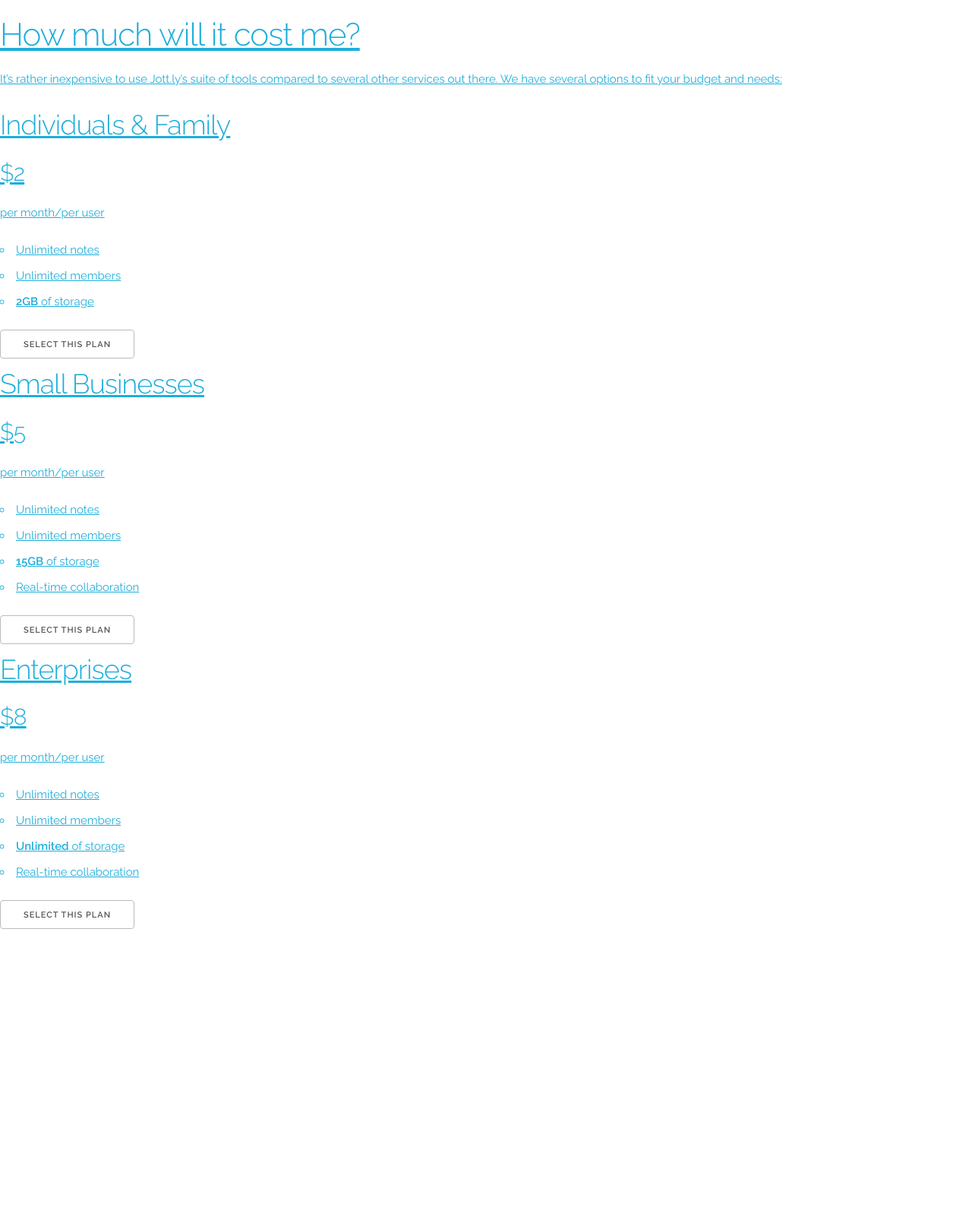
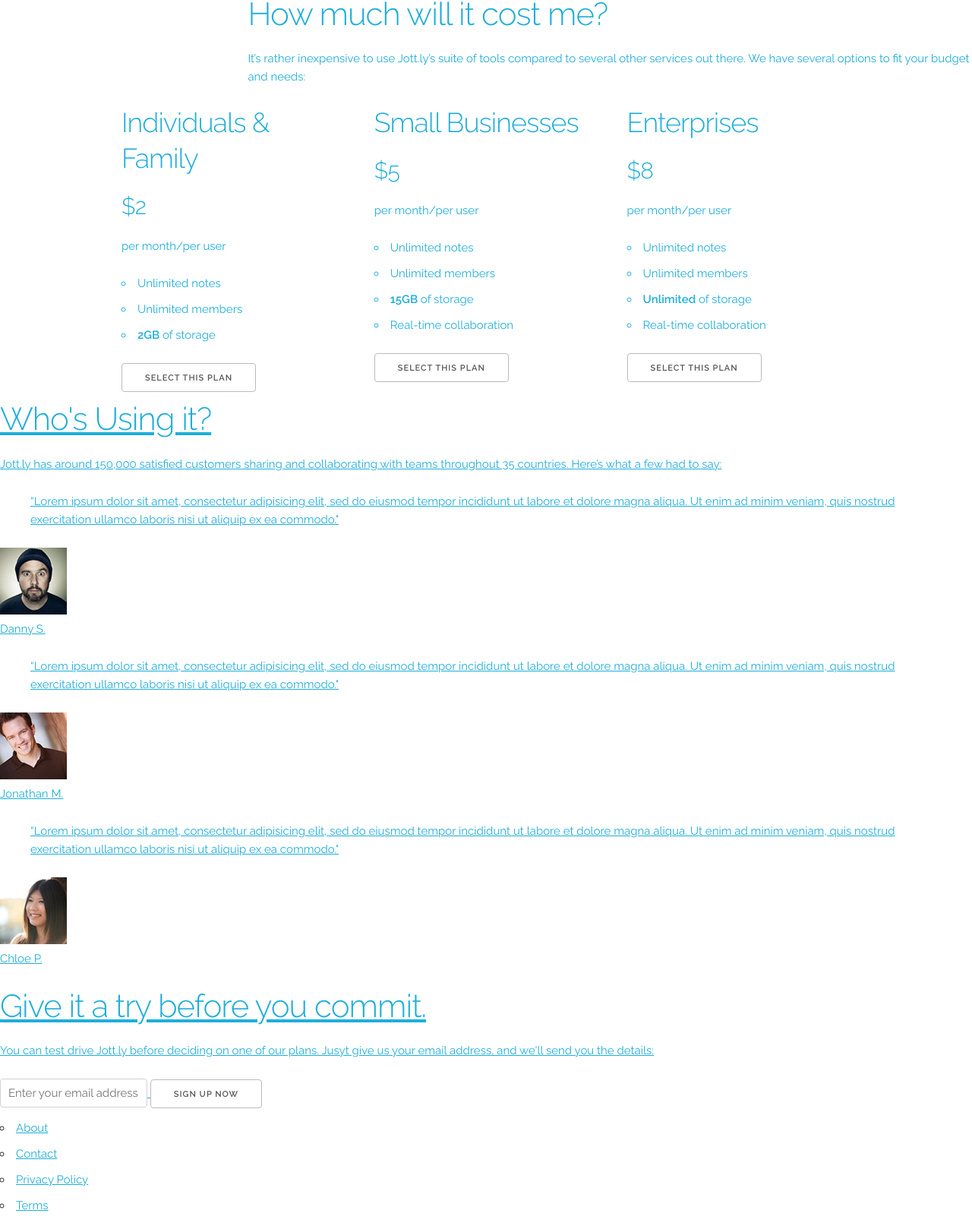
Before and after one commit to alexdaish/JOTTLY, a plain HTML site: page index.html in a window 1280 px wide. Shown: the part 1053-2671 px from the top of the page at 76% size. Before the commit the page ends 2286 px from the top, so only its background shows below. Drawn offline with Linux system fonts and the light colour scheme.

Commit message:
arranging price list with Skeleton.css

```diff
--- a/index.html
+++ b/index.html
@@ -27,30 +27,61 @@
 
 <!-- Header–––––––––––––––––––––––––––––––––––––––––––––––––– -->
   <div id="header">
-    <img src="images/logo.png" />
+    <div class="container">
+      <div class="two columns">
+        <div class="logo"><a href="#"><img src="images/logo.png" alt="Jottly" /></a>
+        </div>
+      </div>
+        <div class="ten columns">
           <nav>
             <ul>
               <li><a href="#">Sign In</li>
               <li><a href="#">Sign Up Now</li>
             </ul>
           </nav>
+        </div>
+    </div>
+
+    <div class="container">
+      <div class="nine columns"></div>
         <h1>An easier way to write &amp; collaborate</h1>
         <p>Put down the pen and paper. Jott.ly helps you organize your <strong>life, home and office</strong>. It's a simple way to store and share ideas with your loved ones, friends and colleagues.</p>
+      </div>
+      <div class="container">
+        <div class="row">
+          <div class="five columns alpha">
             <input type="email" placeholder="Enter your email"/>
+          </div>
+          <div class="four columns omega">
             <button type="submit">Sign Up Now</button>
+          </div>
+        </div>
+      </div>
   </div>
 <!-- Benefits==================================================-->
   <div id="benefits">
+  <div class="container">
+    <div class="twelve columns offset-by-two">
       <h2>What is Jott.ly exactly?</h2>
       <p>Our web application allows you to create documents with real-time editing and collaborating capabilities, while storing content and information to share with others.</p>
+    </div>
+    <div class="fourteen columns offset-by-one">
+      <img class="scale-with-grid" src="images/app.png" alt="Jottlys Web Application" />
+    </div>
+  </div>
 
-    <img src="images/app.png" alt="Jottly's Web Application" />
+
+
   </div>
 <!-- Pricing ============================== -->
 <div id="pricing">
+  <div class="container">
+    <div class="twelve columns offset-by-two">
       <h2>How much will it cost me?</h2>
       <p>It’s rather inexpensive to use Jott.ly’s suite of tools compared to several other services out there. We have several options to fit your budget and needs:</p>
-
+    </div>
+    <div class="row">
+     <div class="one-third column">
         <div class="pricebox">
         <h3>Individuals &amp; Family</h3>
         <h4>$2</h4>
@@ -62,7 +93,10 @@
           </ul>
           <button>Select this plan</button>
         </div>
+      </div>
 
+
+      <div class="one-third column">
         <div class="pricebox">
           <h3>Small Businesses</h3>
           <h4>$5</h4>
@@ -75,7 +109,10 @@
             </ul>
             <button>Select this plan</button>
         </div>
+      </div>
 
+
+      <div class="one-third column">
         <div class="pricebox">
         <h3>Enterprises</h3>
         <h4>$8</h4>
@@ -88,7 +125,63 @@
           </ul>
         <button>Select this plan</button>
         </div>
+      </div>
+    </div>
+  </div>
+</div>
+<!-- Testimonials ================================================== -->
+<div id="testimonials">
+<h2>Who's Using it?</h2>
+<p>Jott.ly has around 150,000 satisfied customers sharing and collaborating with teams throughout 35 countries. Here’s what a few had to say:</p>
+
+  <blockquote>
+    “Lorem ipsum dolor sit amet, consectetur adipisicing elit, sed do eiusmod tempor incididunt ut labore et dolore magna aliqua. Ut enim ad minim veniam, quis nostrud exercitation ullamco laboris nisi ut aliquip ex ea commodo."
+  </blockquote>
+  <div class="avatar">
+    <img src="images/avatar1.jpg" alt="Danny S.">
+    <p>Danny S.</p>
+  </div>
+
+  <blockquote>
+    “Lorem ipsum dolor sit amet, consectetur adipisicing elit, sed do eiusmod tempor incididunt ut labore et dolore magna aliqua. Ut enim ad minim veniam, quis nostrud exercitation ullamco laboris nisi ut aliquip ex ea commodo."
+  </blockquote>
+  <div class="avatar">
+    <img src="images/avatar2.jpg" alt="Jonathan M.">
+    <p>Jonathan M.</p>
+  </div>
+
+      <blockquote>
+    “Lorem ipsum dolor sit amet, consectetur adipisicing elit, sed do eiusmod tempor incididunt ut labore et dolore magna aliqua. Ut enim ad minim veniam, quis nostrud exercitation ullamco laboris nisi ut aliquip ex ea commodo."
+  </blockquote>
+  <div class="avatar">
+    <img src="images/avatar3.jpg" alt="Chloe P.">
+    <p>Chloe P.</p>
 
   </div>
+</div>
+<!-- Call to Action ================================================== -->
+<div id="action">
+  <h2>Give it a try before you commit.</h2>
+  <p>You can test drive Jott.ly before deciding on one of our plans. Jusyt give us your email address, and we'll send you the details:</p>
+
+  <input type="text" placeholder="Enter your email address"/>
+  <button type="submit">Sign Up Now</button>
+</div>
+
+<!-- Footer ================================================== -->
+
+<div id="footer">
+  <nav>
+    <ul>
+      <li><a href="#">About</a></li>
+      <li><a href="#">Contact</a></li>
+      <li><a href="#">Privacy Policy</a></li>
+      <li><a href="#">Terms</a></li>
+    </ul>
+    <img src="images/small_logo.png" />
+    <p>&copy; 2014. Jott.ly. All Rights Reserved.</p>
+  </nav>
+</div>
+
 </body>
 </html>
```
Also changed, not shown: 1 other file. Lines whose indentation alone changed are shown as unchanged.
